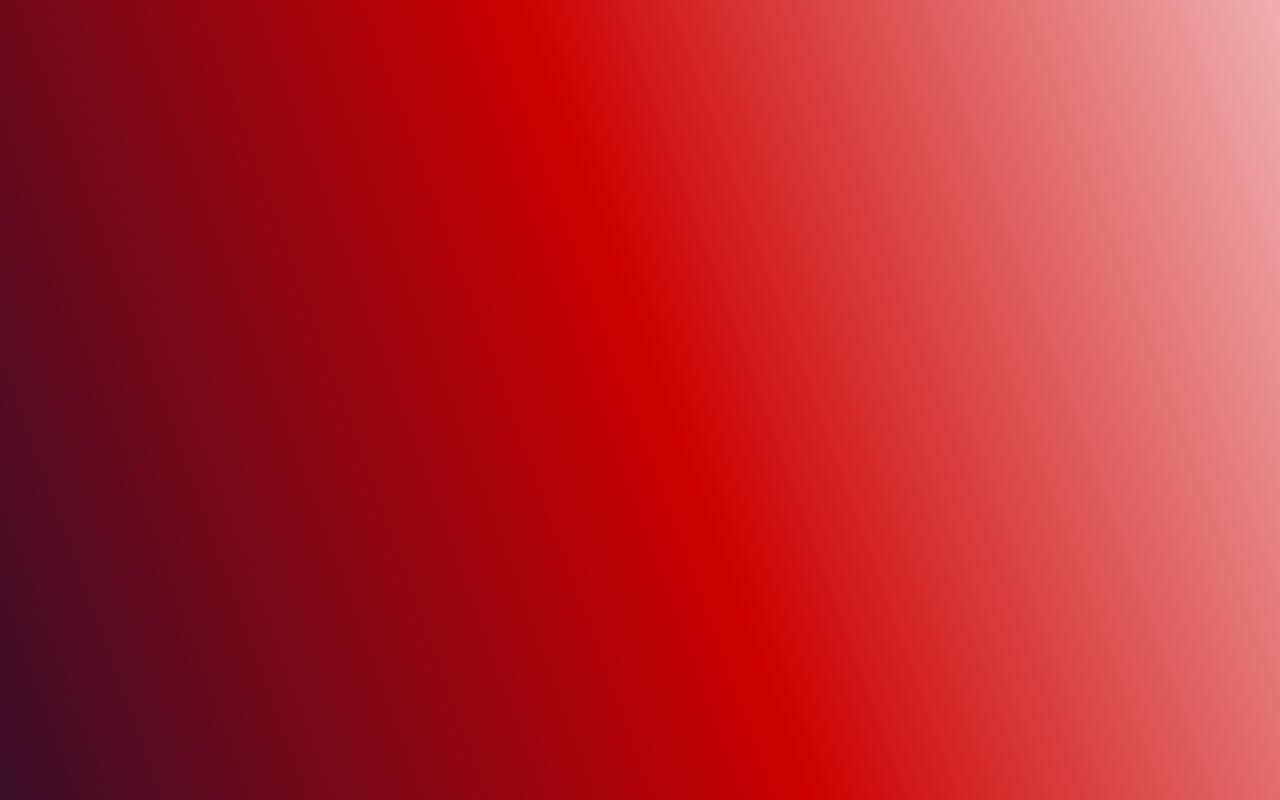
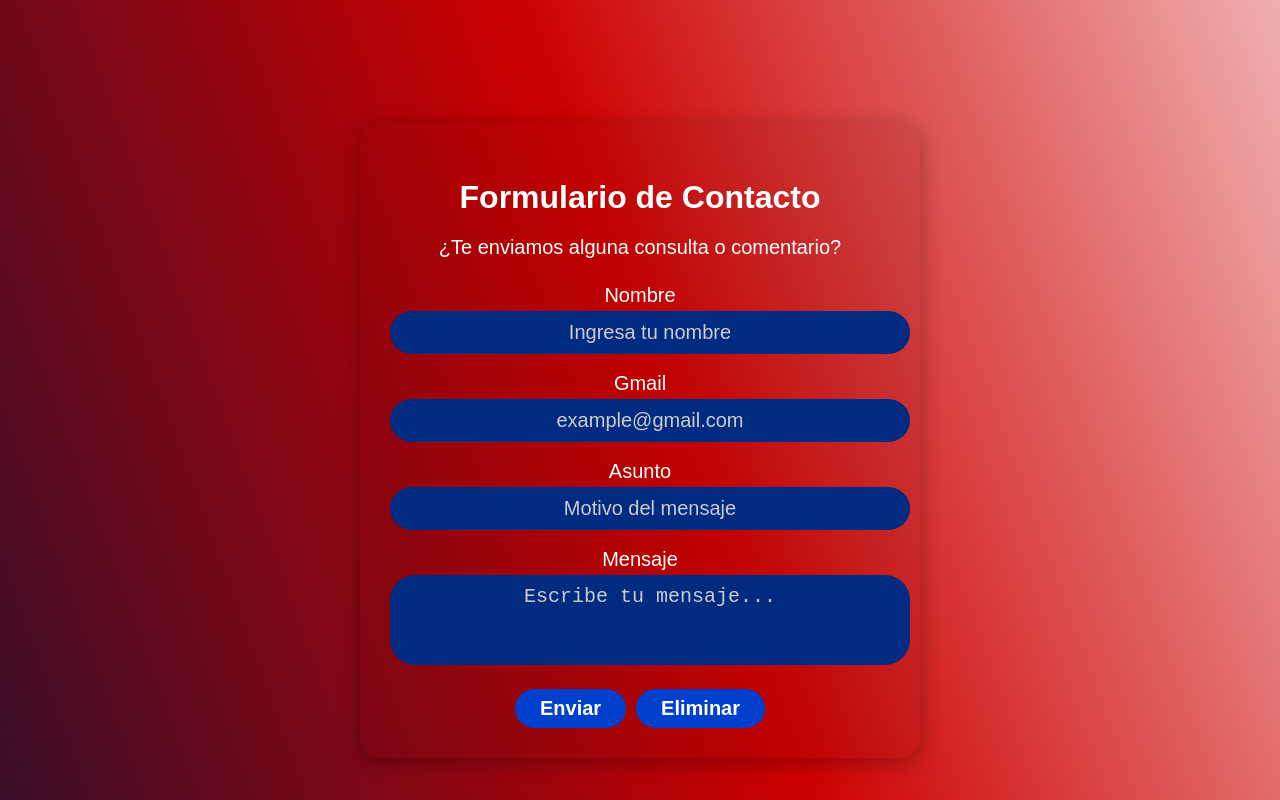
Before and after one commit to GastooCom/P-gina-Funcional-Prototipos, a React (Create React App) app in the folder proyecto_sgc/: page /adicionales in a window 1280 px wide. Shown: the part 960-1760 px from the top of the page. Built offline with nearby package versions, Linux system fonts and the light colour scheme.

Commit message:
Subiendo formulario de contacto

```diff
--- a/proyecto_sgc/src/components/Adicionales.jsx
+++ b/proyecto_sgc/src/components/Adicionales.jsx
@@ -7,9 +7,83 @@ import diseñador from "../imagenes/diseñador.png";
 import master from "../imagenes/master.png"
 import marketing from "../imagenes/marketing.png";
 import documentador from "../imagenes/documentador.png"
+import { useEffect, useState } from "react";
 
 const Adicionales = () => {
     const navigate = useNavigate();
+
+    const [formData, setFormData] = useState({
+    nombre: "",
+    gmail: "",
+    asunto: "",
+    mensaje: "",
+  });
+
+  const [enviado, setEnviado] = useState(false);
+
+  const handleChange = (e) => {
+    setFormData({
+      ...formData,
+      [e.target.name]: e.target.value,
+    });
+  };
+
+  const handleSubmit = (e) => {
+    e.preventDefault();
+    if (!formData.nombre || !formData.gmail || !formData.asunto || !formData.mensaje) {
+      alert("Por favor completa todos los campos.");
+      return;
+    }
+
+    console.log("Datos enviados:", formData);
+    setEnviado(true);
+
+    // Aquí podrías integrar envío a Firebase, correo o API
+    // Ejemplo: await addDoc(collection(db, "consultas"), formData);
+
+    // Limpiar campos después del envío
+    setFormData({
+      nombre: "",
+      gmail: "",
+      asunto: "",
+      mensaje: "",
+    });
+
+    setTimeout(() => setEnviado(false), 3000);
+  };
+
+  const handleClear = () => {
+    setFormData({
+      nombre: "",
+      gmail: "",
+      asunto: "",
+      mensaje: "",
+    });
+    setEnviado(false);
+  };
+
+  {/*Boton ir arriba*/}
+
+  const [mostrarBoton, setMostrarBoton] = useState(false);
+
+    useEffect(() => {
+      const manejarScroll = () => {
+        if (window.scrollY > 300) {
+          setMostrarBoton(true);
+        } else {
+          setMostrarBoton(false);
+        }
+      };
+
+      window.addEventListener("scroll", manejarScroll);
+      return () => window.removeEventListener("scroll", manejarScroll);
+    }, []);
+
+    const irArriba = () => {
+      window.scrollTo({ top: 0, behavior: "smooth" });
+    };
+
+
 return(
    <div className="pds-container">
       {/* Barra de navegación */}
@@ -95,6 +169,63 @@ return(
         </div>
       </div>
 
+      <div className="formulario-container">
+      <h2>Formulario de Contacto</h2>
+      <p>¿Te enviamos alguna consulta o comentario?</p>
+
+      <form onSubmit={handleSubmit} className="formulario">
+        <label>Nombre</label>
+        <input
+          type="text"
+          name="nombre"
+          value={formData.nombre}
+          onChange={handleChange}
+          placeholder="Ingresa tu nombre"
+        />
+
+        <label>Gmail</label>
+        <input
+          type="email"
+          name="gmail"
+          value={formData.gmail}
+          onChange={handleChange}
+          placeholder="example@gmail.com"
+        />
+
+        <label>Asunto</label>
+        <input
+          type="text"
+          name="asunto"
+          value={formData.asunto}
+          onChange={handleChange}
+          placeholder="Motivo del mensaje"
+        />
+
+        <label>Mensaje</label>
+        <textarea
+          name="mensaje"
+          value={formData.mensaje}
+          onChange={handleChange}
+          placeholder="Escribe tu mensaje..."
+        ></textarea>
+
+        <div className="botones">
+          <button type="submit">Enviar</button>
+          <button type="button" onClick={handleClear}>
+            Eliminar
+          </button>
+        </div>
+
+        {enviado && <p className="mensaje-enviado">¡Mensaje enviado con éxito!</p>}
+      </form>
+    </div>
+
+    {/* Botón Scroll to Top */}
+      {mostrarBoton && (
+        <button className="btn-arriba" onClick={irArriba}>
+          ⬆
+        </button>
+      )}
     </div>
 )
 }
--- a/proyecto_sgc/src/components/GestionCalidadSoft.jsx
+++ b/proyecto_sgc/src/components/GestionCalidadSoft.jsx
@@ -35,7 +35,7 @@ const GestionCalidadSoft = () => {
         <button className="nav-btn g" onClick={() => navigate("/gestioncalidadsoft")}>Gestion de Calidad. Soft</button>
         <button className="nav-btn" onClick={() => navigate("/recursosaprendizaje")}>Recursos y Aprendizaje</button>
         <button className="nav-btn" onClick={() => navigate("/metodologiadetalle")}>Metodologia en detalle</button>
-        <button className="nav-btn">Adicionales →</button>
+        <button className="nav-btn" onClick={() => navigate("/adicionales")}>Adicionales →</button>
       </div>
 
     <div className="fundamentos-container">
--- a/proyecto_sgc/src/components/MetodologiaDetalle.jsx
+++ b/proyecto_sgc/src/components/MetodologiaDetalle.jsx
@@ -2,9 +2,30 @@ import React from "react";
 import '../css/MetodologiaDetalle.css';
 import { useNavigate, Link } from 'react-router-dom';
 import mimagen from "../imagenes/mimagen.png";
+import { useEffect, useState } from "react";
 
 const MetodologiaDetalle = () => {
     const navigate = useNavigate();
+
+    const [mostrarBoton, setMostrarBoton] = useState(false);
+
+      useEffect(() => {
+        const manejarScroll = () => {
+          if (window.scrollY > 300) {
+            setMostrarBoton(true);
+          } else {
+            setMostrarBoton(false);
+          }
+        };
+
+        window.addEventListener("scroll", manejarScroll);
+        return () => window.removeEventListener("scroll", manejarScroll);
+      }, []);
+
+      const irArriba = () => {
+        window.scrollTo({ top: 0, behavior: "smooth" });
+      };
+
 return(
    <div className="pds-container">
       {/* Barra de navegación */}
@@ -14,7 +35,7 @@ return(
         <button className="nav-btn " onClick={() => navigate("/gestioncalidadsoft")}>Gestion de Calidad. Soft</button>
         <button className="nav-btn " onClick={() => navigate("/recursosaprendizaje")}>Recursos y Aprendizaje</button>
         <button className="nav-btn d" onClick={() => navigate("/metodologiadetalle")}>Metodologia en detalle</button>
-        <button className="nav-btn">Adicionales →</button>
+        <button className="nav-btn" onClick={() => navigate("/adicionales")}>Adicionales →</button>
       </div>
 
     <div className="metodologia-container">
@@ -155,7 +176,12 @@ return(
             </div>
         </div>
     </div>
-
+    {/* Botón Scroll to Top */}
+      {mostrarBoton && (
+        <button className="btn-arriba" onClick={irArriba}>
+          ⬆
+        </button>
+      )}
   </div>
  )
 }
--- a/proyecto_sgc/src/components/ProcesoDesarrolloSoft.jsx
+++ b/proyecto_sgc/src/components/ProcesoDesarrolloSoft.jsx
@@ -37,7 +37,7 @@ export default function ProcesoDesarrolloSoft() {
         <button className="nav-btn" onClick={() => navigate("/gestioncalidadsoft")}>Gestion de Calidad. Soft</button>
         <button className="nav-btn" onClick={() => navigate("/recursosaprendizaje")}>Recursos y Aprendizaje</button>
         <button className="nav-btn" onClick={() => navigate("/metodologiadetalle")}>Metodologia en detalle</button>
-        <button className="nav-btn">Adicionales →</button>
+        <button className="nav-btn" onClick={() => navigate("/adicionales")}>Adicionales →</button>
       </div>
 
     <div className="caja-pds">
--- a/proyecto_sgc/src/components/RecursosAprendizaje.jsx
+++ b/proyecto_sgc/src/components/RecursosAprendizaje.jsx
@@ -65,7 +65,7 @@ const RecursosAprendizaje = () => {
         <button className="nav-btn " onClick={() => navigate("/gestioncalidadsoft")}>Gestion de Calidad. Soft</button>
         <button className="nav-btn r" onClick={() => navigate("/recursosaprendizaje")}>Recursos y Aprendizaje</button>
         <button className="nav-btn" onClick={() => navigate("/metodologiadetalle")}>Metodologia en detalle</button>
-        <button className="nav-btn">Adicionales →</button>
+        <button className="nav-btn" onClick={() => navigate("/adicionales")}>Adicionales →</button>
       </div>
 
     <div className="glosario-container">
--- a/proyecto_sgc/src/css/Adicionales.css
+++ b/proyecto_sgc/src/css/Adicionales.css
@@ -24,7 +24,7 @@
   cursor: pointer;
 }
 
-.nav-btn.d{
+.nav-btn.a{
   background-color: #cd0000;
 }
 
@@ -37,6 +37,7 @@
   max-width: 1500px;
   margin: auto;
   margin-top: 50px;
+  margin-bottom: 150px;
 }
 
 .a-titulo{
@@ -134,3 +135,106 @@
   margin: 5px 0 0 0;
   color: #dddddd;
 }
+
+/*FORMULARIO*/
+
+.formulario-container {
+  max-width: 500px;
+  margin: 60px auto;
+  padding: 30px;
+  border-radius: 20px;
+  background: rgba(79, 0, 0, 0.1);
+  color: white;
+  text-align: center;
+  box-shadow: 0 4px 20px rgba(0, 0, 0, 0.3);
+}
+
+.formulario-container h2 {
+  font-size: 2Rem;
+  margin-bottom: 5px;
+  font-weight: 700;
+}
+
+.formulario-container p {
+  margin-bottom: 25px;
+  font-size: 20PX;
+}
+
+.formulario label {
+  display: block;
+  margin: 8px 0 4px;
+  font-weight: 500;
+  font-size: 20px;
+}
+
+.formulario input,
+.formulario textarea {
+  font-size: 20px;
+  width: 100%;
+  padding: 10px;
+  border: none;
+  border-radius: 25px;
+  background-color: #002b80;
+  color: white;
+  text-align: center;
+  margin-bottom: 10px;
+}
+
+.formulario input::placeholder,
+.formulario textarea::placeholder {
+  color: #cccccc;
+}
+
+.formulario textarea {
+  resize: none;
+  height: 70px;
+}
+
+.botones {
+  display: flex;
+  justify-content: center;
+  gap: 10px;
+  margin-top: 10px;
+}
+
+.botones button {
+  background-color: #0040cc;
+  color: white;
+  border: none;
+  border-radius: 20px;
+  padding: 8px 25px;
+  cursor: pointer;
+  font-weight: 600;
+  transition: background 0.3s;
+  font-size: 20px;
+}
+
+.botones button:hover {
+  background-color: #003399;
+}
+
+.mensaje-enviado {
+  margin-top: 15px;
+  color: #c7ffb1;
+  font-weight: bold;
+}
+
+/*Boton scroll arriba*/
+.btn-arriba {
+  position: fixed;
+  bottom: 20px;
+  right: 20px;
+   background: linear-gradient(120deg, #6a0f1d, #23094b);
+  color: white;
+  border: none;
+  padding: 12px 16px;
+  border-radius: 8px;
+  cursor: pointer;
+  font-size: 18px;
+  z-index: 100;
+  transition: background 0.3s;
+}
+
+.btn-arriba:hover {
+  background: linear-gradient(120deg, #6a0f1d, #23094b);
+}
```
